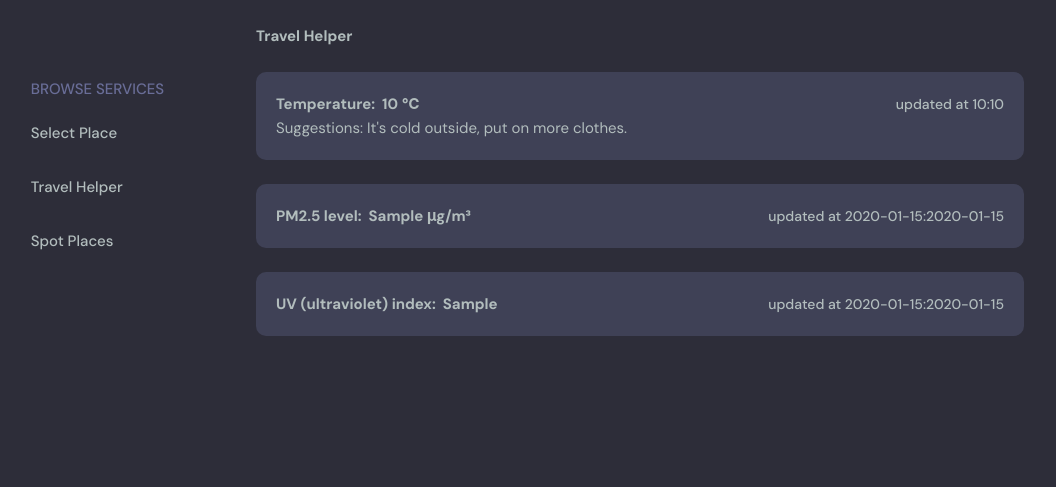
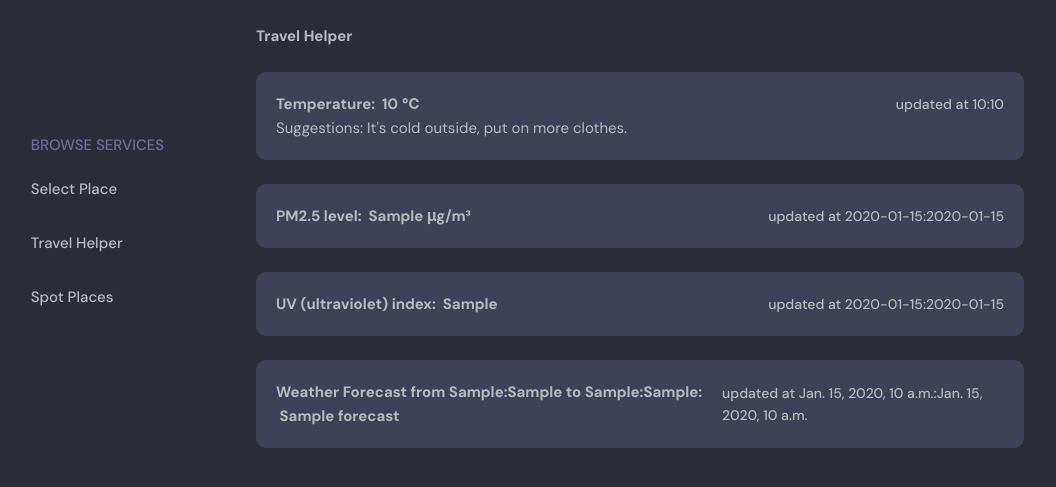
Before and after one commit to chengHWang/CS5524_Project, a Django app: template base/templates/base/weather.html in a window 1280 px wide. Shown: the part 77-564 px from the top of the page, without its empty margins (0-1056 px from the left). Run offline with Django 3.2, Linux system fonts and the light colour scheme; the template is opened without the code that fills it: most values are stand-ins (such as "Sample title", 1, 10 or a date in 2020).

Commit message:
Draw the Forecast to the templates

```diff
--- a/api_loader.py
+++ b/api_loader.py
@@ -14,7 +14,6 @@ api_pollutant_standard = 'https://api.data.gov.sg/v1/environment/psi'
 api_air_temperature = 'https://api.data.gov.sg/v1/environment/air-temperature'
 api_ultra_violet = 'https://api.data.gov.sg/v1/environment/uv-index'
 api_pm25 = 'https://api.data.gov.sg/v1/environment/pm25'
-
 api_forecast = 'https://api.data.gov.sg/v1/environment/2-hour-weather-forecast'
 
 apiList = [api_pollutant_standard, api_air_temperature, api_ultra_violet, api_pm25, api_forecast]
@@ -71,7 +70,6 @@ def _get_pollutant_standard(la,lo):
   return values, update_timestamp
 
 # _get_pollutant_standard(1.35735,103.94)
-
 
 def _get_pm25_by_coordinate(la,lo):
   # print(la, lo)
@@ -138,7 +136,6 @@ def _get_air_temp_by_coordinate(la,lo):
 def _get_weather_forecast_by_coordinate(la,lo):
   response = requests.get(api_forecast)
   area_metadata = response.json()['area_metadata']
-
   coods = {}
   for area in area_metadata:
     name = area['name']
@@ -159,5 +156,4 @@ def _get_weather_forecast_by_coordinate(la,lo):
   for forecast in forecasts:
     if forecast['area'] == best_key:
       output = forecast['forecast']
-
   return output, update_timestamp, valid_period_start, valid_period_end
--- a/base/templates/components/weather.html
+++ b/base/templates/components/weather.html
@@ -55,3 +55,16 @@
         <p>Suggestions: high UV level, spend more time indoor.</p>
     {%endif%}
 </div>
+
+
+<div class="roomListRoom"">
+    <div class=" roomListRoom__header">
+        <div>
+            <h2>Weather Forecast from {{valid_start_hour}}:{{valid_start_min}} to {{valid_end_hour}}:{{valid_end_min}}: &nbsp{{forecast}}</h2>
+        </div>
+
+        <div class="roomListRoom__actions">
+            <span>updated at {{forecast_update_timestamp_hour}}:{{forecast_update_timestamp_min}}</span>
+        </div>
+    </div>
+</div>
--- a/base/urls.py
+++ b/base/urls.py
@@ -8,7 +8,6 @@ urlpatterns = [
     path('',views.home, name='home'),
     path('weather/', views.weather, name='weather'),
     path('stores/', views.stores, name='stores'),
-    path('message/', views.message)
 ]
 
 # urlpatterns += staticfiles_urlpatterns()
```
Also changed, not shown: base/views.py (+19 -3 lines).
